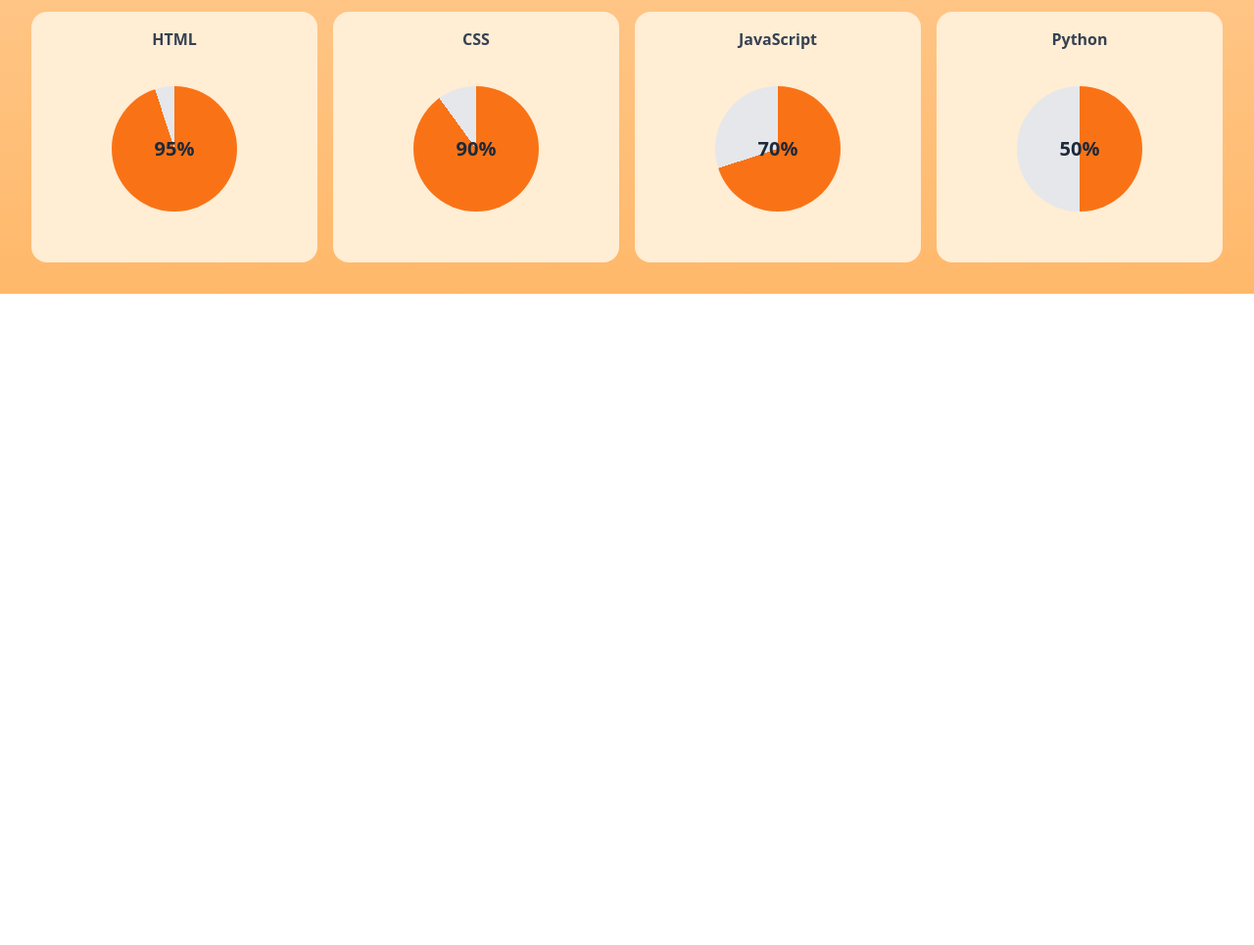
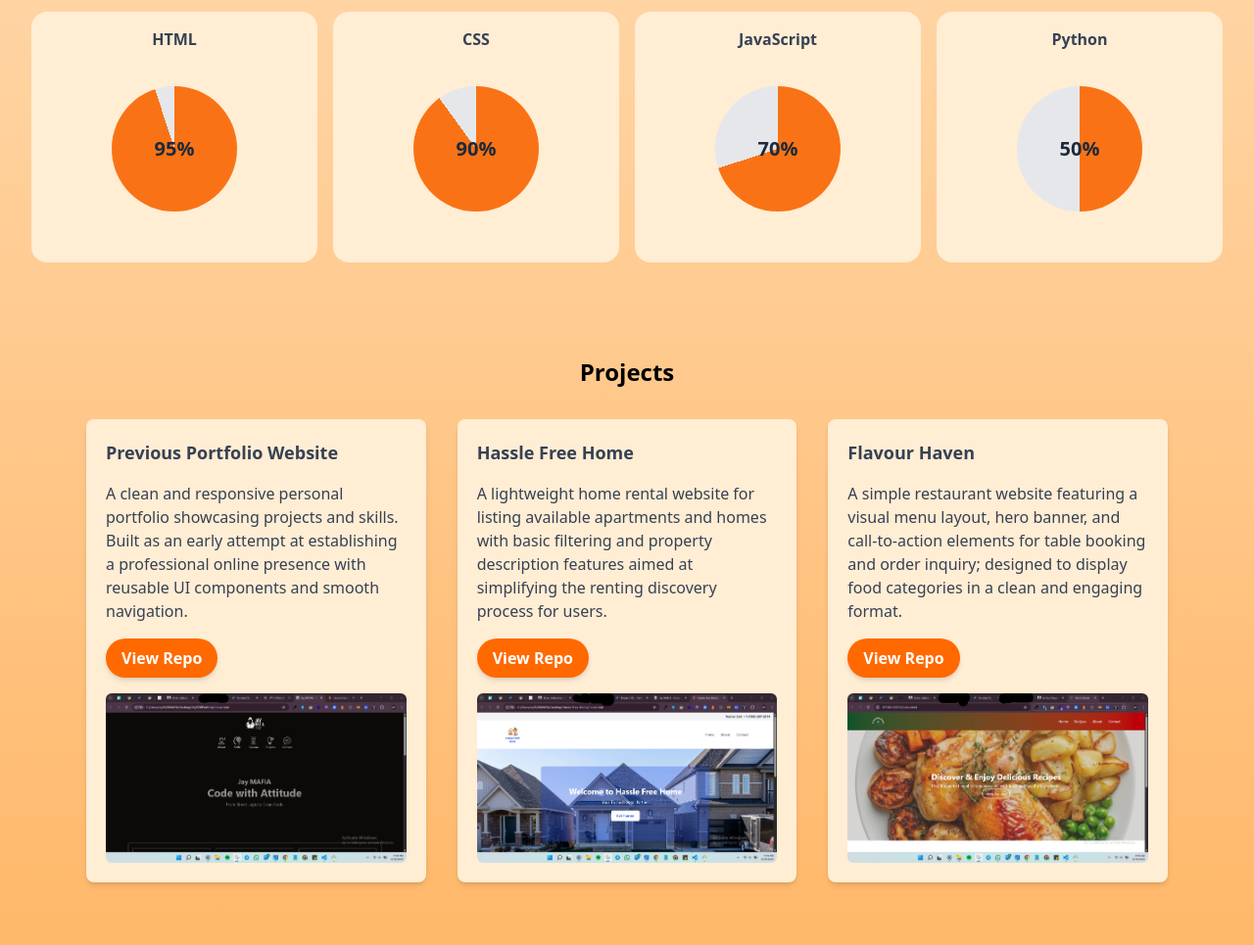
Before and after one commit to callmejaymafia/portfolio-for-me, a plain HTML site: page index.html in a window 1280 px wide. Shown: the part 1141-2106 px from the top of the page at 98% size. Before the commit the page ends 1441 px from the top, so only its background shows below. Drawn offline with Linux system fonts and the light colour scheme.

Commit message:
Project section added

```diff
--- a/index.html
+++ b/index.html
@@ -8,86 +8,157 @@
     <title>Jamiu Adeyemo - Web Developer</title>
   </head>
 
-  <body class="bg-gradient-to-b from-orange-100 via-orange-200 to-orange-300 min-h-screen">
-    <header class="bg-gradient-to-bl from-orange-50 to-orange-100 backdrop-blur-sm relative w-[95%] left-1/2 -translate-x-1/2 z-50 shadow-md rounded-md mt-4">
+  <body
+    class="bg-gradient-to-b from-orange-100 via-orange-200 to-orange-300 min-h-screen"
+  >
+    <header
+      class="bg-gradient-to-bl from-orange-50 to-orange-100 backdrop-blur-sm relative w-[95%] left-1/2 -translate-x-1/2 z-50 shadow-md rounded-md mt-4"
+    >
       <nav class="flex justify-between items-center p-4 max-w-5xl mx-auto">
-
         <!-- Logo / Name -->
         <div>
-          <a href="index.html" class="text-lg font-semibold tracking-wide text-gray-700 hover:text-gray-900 transition-colors">
+          <a
+            href="index.html"
+            class="text-lg font-semibold tracking-wide text-gray-700 hover:text-gray-900 transition-colors"
+          >
             JAMIU ADEYEMO
           </a>
         </div>
 
         <!-- Desktop Menu -->
-        <div class=" space-x-6 text-gray-600 font-medium md:flex hidden lg:flex">
-          <a href="#about" class="hover:text-gray-900 transition-colors duration-300">About</a>
-          <a href="#skills" class="hover:text-gray-900 transition-colors duration-300">Skills</a>
-          <a href="#projects" class="hover:text-gray-900 transition-colors duration-300">Projects</a>
-          <a href="#contact" class="hover:text-gray-900 transition-colors duration-300">Contact</a>
+        <div class="space-x-6 text-gray-600 font-medium md:flex hidden lg:flex">
+          <a
+            href="#about"
+            class="hover:text-gray-900 transition-colors duration-300"
+            >About</a
+          >
+          <a
+            href="#skills"
+            class="hover:text-gray-900 transition-colors duration-300"
+            >Skills</a
+          >
+          <a
+            href="#projects"
+            class="hover:text-gray-900 transition-colors duration-300"
+            >Projects</a
+          >
+          <a
+            href="#contact"
+            class="hover:text-gray-900 transition-colors duration-300"
+            >Contact</a
+          >
         </div>
 
         <!-- Resume Button (Desktop Only) -->
-        <a href="#" download class="bg-white text-gray-600 px-4 py-2 rounded-full font-semibold shadow-md hover:text-gray-800 hover:shadow-lg transition-shadow duration-300 md:flex hidden lg:flex">
+        <a
+          href="#"
+          download
+          class="bg-white text-gray-600 px-4 py-2 rounded-full font-semibold shadow-md hover:text-gray-800 hover:shadow-lg transition-shadow duration-300 md:flex hidden lg:flex"
+        >
           My Resume
         </a>
 
         <!-- Hamburger Button (Mobile Only) -->
-        <button id="menu-btn" class="md:hidden flex flex-col space-y-1.5 focus:outline-none">
+        <button
+          id="menu-btn"
+          class="md:hidden flex flex-col space-y-1.5 focus:outline-none"
+        >
           <span class="block w-6 h-0.5 bg-gray-700"></span>
           <span class="block w-6 h-0.5 bg-gray-700"></span>
           <span class="block w-6 h-0.5 bg-gray-700"></span>
         </button>
 
         <!-- Mobile Menu (hidden by default) -->
-        <div id="mobile-menu" class="hidden flex flex-col items-center space-y-4 pb-6 bg-gradient-to-b from-orange-50 to-orange-100 text-gray-700 font-medium rounded-b-md shadow-md md:hidden">
-          <a href="#about" class="hover:text-gray-900 transition-colors duration-300">About</a>
-          <a href="#projects" class="hover:text-gray-900 transition-colors duration-300">Projects</a>
-          <a href="#skills" class="hover:text-gray-900 transition-colors duration-300">Skills</a>
-          <a href="#contact" class="hover:text-gray-900 transition-colors duration-300">Contact</a>
-          <a href="#" download class="bg-white text-gray-600 px-4 py-2 rounded-full font-semibold shadow-md hover:text-gray-800 hover:shadow-lg transition-shadow duration-300">
+        <div
+          id="mobile-menu"
+          class="hidden flex flex-col items-center space-y-4 pb-6 bg-gradient-to-b from-orange-50 to-orange-100 text-gray-700 font-medium rounded-b-md shadow-md md:hidden"
+        >
+          <a
+            href="#about"
+            class="hover:text-gray-900 transition-colors duration-300"
+            >About</a
+          >
+          <a
+            href="#skills"
+            class="hover:text-gray-900 transition-colors duration-300"
+            >Skills</a
+          >
+          <a
+            href="#projects"
+            class="hover:text-gray-900 transition-colors duration-300"
+            >Projects</a
+          >
+          <a
+            href="#contact"
+            class="hover:text-gray-900 transition-colors duration-300"
+            >Contact</a
+          >
+          <a
+            href="#"
+            download
+            class="bg-white text-gray-600 px-4 py-2 rounded-full font-semibold shadow-md hover:text-gray-800 hover:shadow-lg transition-shadow duration-300"
+          >
             My Resume
           </a>
         </div>
       </nav>
     </header>
     <!-- Hero Section -->
-<section class="flex flex-col md:flex-row items-center justify-between max-w-6xl mx-auto px-6 md:px-12 py-24 ">
+    <section
+      class="flex flex-col md:flex-row items-center justify-between max-w-6xl mx-auto px-6 md:px-12 py-24"
+    >
       <!-- Text Content -->
       <div class="text-center md:text-left md:w-1/2 space-y-6">
-    <h1 class="text-4xl md:text-6xl font-extrabold text-gray-800 leading-tight">
+        <h1
+          class="text-4xl md:text-6xl font-extrabold text-gray-800 leading-tight"
+        >
           Building <span class="text-orange-500">Smart</span><br />
           & <span class="text-orange-600">Scalable</span><br />
           Web Solutions
         </h1>
 
         <p class="text-gray-700 text-lg md:text-xl max-w-md mx-auto md:mx-0">
-      A web developer passionate about performance, security, and exceptional user experience; from concept to clean code.
+          A web developer passionate about performance, security, and
+          exceptional user experience; from concept to clean code.
         </p>
 
         <div class="flex justify-center md:justify-start space-x-4 pt-4">
-      <a href="#projects" class="bg-orange-500 text-white px-6 py-3 rounded-full font-semibold shadow-md hover:bg-orange-600 transition-colors duration-300">
+          <a
+            href="#projects"
+            class="bg-orange-500 text-white px-6 py-3 rounded-full font-semibold shadow-md hover:bg-orange-600 transition-colors duration-300"
+          >
             View Portfolio
           </a>
-      <a href="#contact" class="border border-orange-500 text-orange-600 px-6 py-3 rounded-full font-semibold hover:bg-orange-50 transition-colors duration-300">
+          <a
+            href="#contact"
+            class="border border-orange-500 text-orange-600 px-6 py-3 rounded-full font-semibold hover:bg-orange-50 transition-colors duration-300"
+          >
             Contact Me
           </a>
         </div>
 
         <div class="flex justify-center md:justify-start space-x-4 pt-6">
           <a href="https://www.linkedin.com/in/callmejaymafia">
-        <img src="./icons/linkedin-icon.png" class="w-8 h-8 hover:scale-110 transition-transform duration-300" />
+            <img
+              src="./icons/linkedin-icon.png"
+              class="w-8 h-8 hover:scale-110 transition-transform duration-300"
+            />
           </a>
-      <a href="https://github.com/callmejaymafia" >
-        <img src="./icons/github-icon.png" class="w-8 h-8 hover:scale-110 transition-transform duration-300" />
+          <a href="https://github.com/callmejaymafia">
+            <img
+              src="./icons/github-icon.png"
+              class="w-8 h-8 hover:scale-110 transition-transform duration-300"
+            />
           </a>
         </div>
       </div>
 
       <!-- Hero Image -->
-  <div class="mt-12  md:w-1/2 flex justify-center lg:animate-bounce">
+      <div class="mt-12 md:w-1/2 flex justify-center lg:animate-bounce">
         <div class="relative">
-      <div class="absolute -top-6 -left-6 w-64 h-64 bg-orange-200 rounded-3xl blur-3xl opacity-60"></div>
+          <div
+            class="absolute -top-6 -left-6 w-64 h-64 bg-orange-200 rounded-3xl blur-3xl opacity-60"
+          ></div>
           <img
             src="./images/hero-image-avatar.png"
             alt="Hero Image Avatar"
@@ -98,10 +169,18 @@
     </section>
 
     <!-- About Section -->
-    <section id="about" class="container mx-auto max-w-4xl px-8 py-12 rounded-lg bg-orange-100 bg-opacity-100 shadow-md  text-center">
+    <section
+      id="about"
+      class="container mx-auto max-w-4xl px-8 py-12 rounded-lg bg-orange-100 bg-opacity-100 shadow-md text-center"
+    >
       <h2 class="font-bold text-2xl mb-4">About Me</h2>
       <p class="text-gray-700 text-lg leading-relaxed">
-        Hi there; I’m Jamiu Adeyemo, a web developer who loves turning complex ideas into sleek, interactive, and high-performing web applications. I blend creativity with clean code to build digital experiences that are not only functional but genuinely enjoyable to use. When I’m not deep in code, I’m exploring new tech stacks, experimenting with design trends, or contributing to open-source projects that push the web forward.
+        Hi there; I’m Jamiu Adeyemo, a web developer who loves turning complex
+        ideas into sleek, interactive, and high-performing web applications. I
+        blend creativity with clean code to build digital experiences that are
+        not only functional but genuinely enjoyable to use. When I’m not deep in
+        code, I’m exploring new tech stacks, experimenting with design trends,
+        or contributing to open-source projects that push the web forward.
       </p>
     </section>
 
@@ -109,8 +188,9 @@
     <section id="skills" class="m-8">
       <h2 class="text-center font-bold text-2xl mb-4">Skills Progress</h2>
 
-  <div class="grid grid-cols-1 md:grid-cols-4 gap-4 text-center text-gray-700 font-bold">
-
+      <div
+        class="grid grid-cols-1 md:grid-cols-4 gap-4 text-center text-gray-700 font-bold"
+      >
         <!-- HTML -->
         <div class="bg-orange-100 p-4 rounded-2xl">
           <h3>HTML</h3>
@@ -142,11 +222,81 @@
             <div class="circle w-32 h-32" data-percent="50"></div>
           </div>
         </div>
+      </div>
+    </section>
+    <!-- Projects Section -->
+    <section id="projects" class="py-16">
+      <h3 class="text-center font-bold text-2xl mb-8">Projects</h3>
 
+      <div
+        class="grid grid-cols-1 md:grid-cols-2 lg:grid-cols-3 gap-8 max-w-6xl mx-auto px-6 text-gray-700"
+      >
+        <!-- Project 1 -->
+        <div class="p-5 bg-orange-100 shadow-md space-y-4 rounded-lg">
+          <h4 class="font-bold text-lg">Previous Portfolio Website</h4>
+          <p>
+            A clean and responsive personal portfolio showcasing projects and
+            skills. Built as an early attempt at establishing a professional
+            online presence with reusable UI components and smooth navigation.
+          </p>
+          <a
+            href="#"
+            class="inline-block bg-orange-500 text-white px-4 py-2 rounded-full font-semibold shadow-md hover:bg-orange-600 transition-colors duration-300"
+          >
+            View Repo
+          </a>
+          <img
+            src="./images/previous-project.png"
+            alt="Screenshot of previous portfolio project"
+            class="rounded-md"
+          />
+        </div>
+
+        <!-- Project 2 -->
+        <div class="p-5 bg-orange-100 shadow-md space-y-4 rounded-lg">
+          <h4 class="font-bold text-lg">Hassle Free Home</h4>
+          <p>
+            A lightweight home rental website for listing available apartments
+            and homes with basic filtering and property description features
+            aimed at simplifying the renting discovery process for users.
+          </p>
+          <a
+            href="#"
+            class="inline-block bg-orange-500 text-white px-4 py-2 rounded-full font-semibold shadow-md hover:bg-orange-600 transition-colors duration-300"
+          >
+            View Repo
+          </a>
+          <img
+            src="./images/hasslefreehome.png"
+            alt="Screenshot of home rental project"
+            class="rounded-md"
+          />
+        </div>
+
+        <!-- Project 3 -->
+        <div class="p-5 bg-orange-100 shadow-md space-y-4 rounded-lg">
+          <h4 class="font-bold text-lg">Flavour Haven</h4>
+          <p>
+            A simple restaurant website featuring a visual menu layout, hero
+            banner, and call-to-action elements for table booking and order
+            inquiry; designed to display food categories in a clean and engaging
+            format.
+          </p>
+          <a
+            href="#"
+            class="inline-block bg-orange-500 text-white px-4 py-2 rounded-full font-semibold shadow-md hover:bg-orange-600 transition-colors duration-300"
+          >
+            View Repo
+          </a>
+          <img
+            src="./images/flavour-haven.png"
+            alt="Screenshot of restaurant website project"
+            class="rounded-md"
+          />
+        </div>
       </div>
     </section>
 
-<!-- Projects Section -->
 
 
     <script src="script.js"></script>
```
Also changed, not shown: images/flavour-haven.png (added), images/hasslefreehome.png (added), images/previous-project.png (added), src/output.css. Lines whose indentation alone changed are shown as unchanged.
